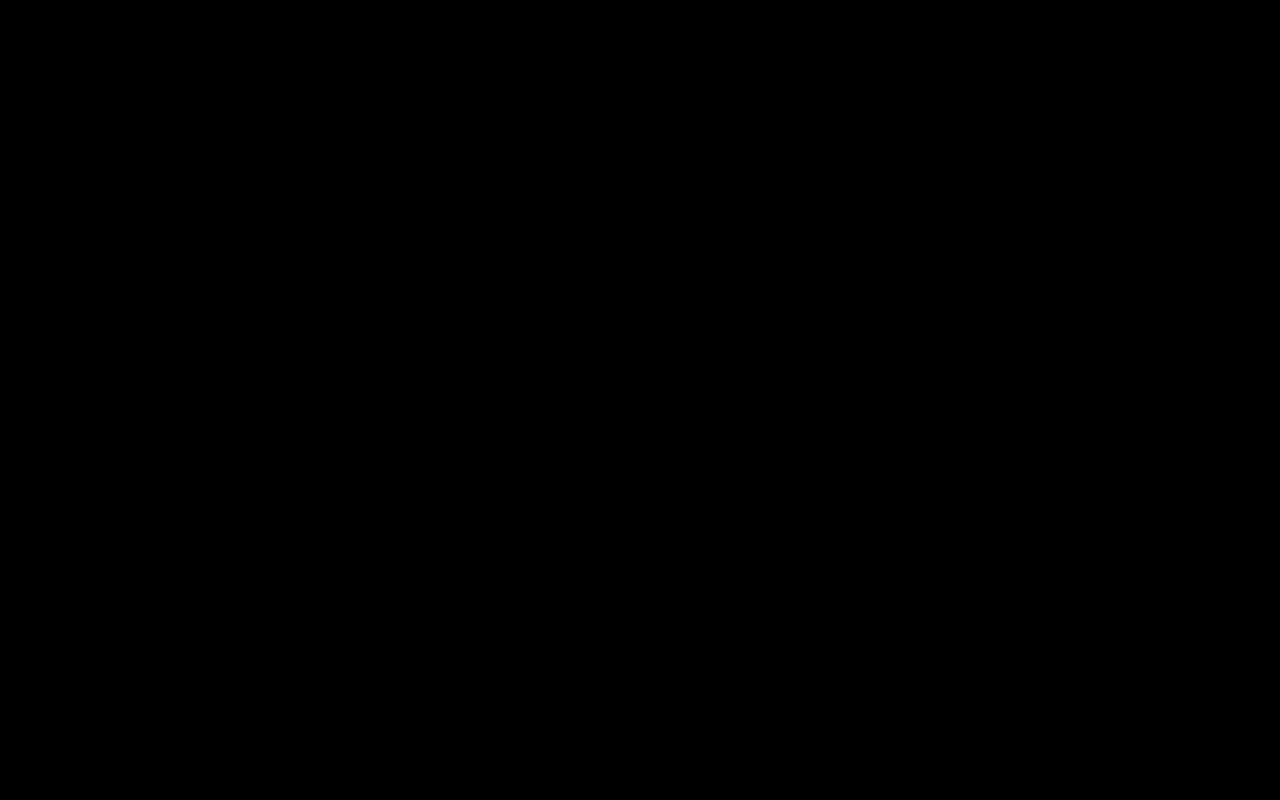
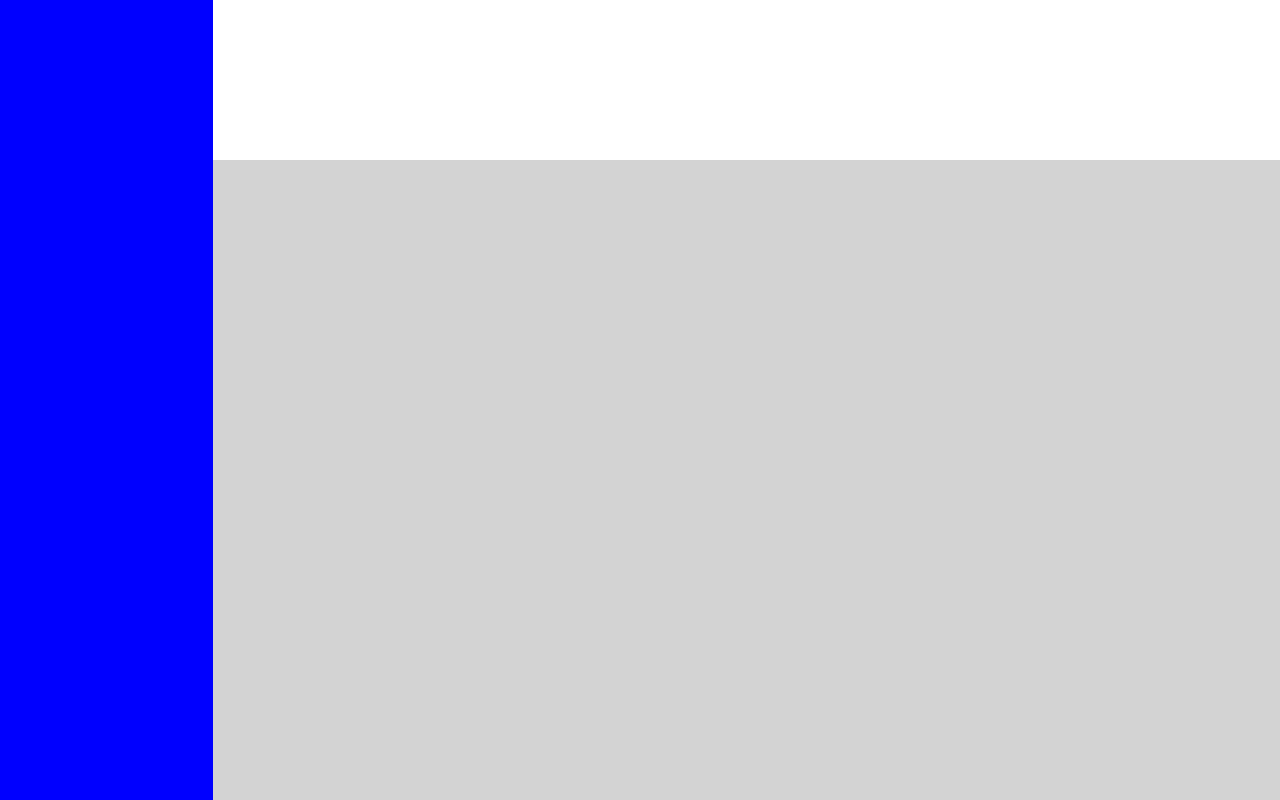
Before and after one commit to nightshiftguy/admin-dashboard, a plain HTML site: page index.html in a window 1280 px wide. Drawn offline with Linux system fonts and the light colour scheme.

Commit message:
create general html sturcture

```diff
--- a/index.html
+++ b/index.html
@@ -7,6 +7,17 @@
     <link rel="stylesheet" href="style.css">
 </head>
 <body>
+    <div class="container">
 
+        <div class="sidebar">
+
+        </div>
+        <div class="header">
+
+        </div>
+        <div class="main-content">
+
+        </div>
+    </div>
 </body>
 </html>
--- a/style.css
+++ b/style.css
@@ -1,3 +1,18 @@
 body{
-    background-color: black;
+    margin:0;
 }
+
+.container{
+    height: 100vh;
+    display:grid;
+    grid-template: 1fr 4fr/ 1fr 5fr;
+}
+
+.sidebar{
+    background-color: blue;
+    grid-row:span 2;
+}
+
+.main-content{
+    background-color: lightgray;
+}
```
Also changed, not shown: dashboard-project.png (added).
